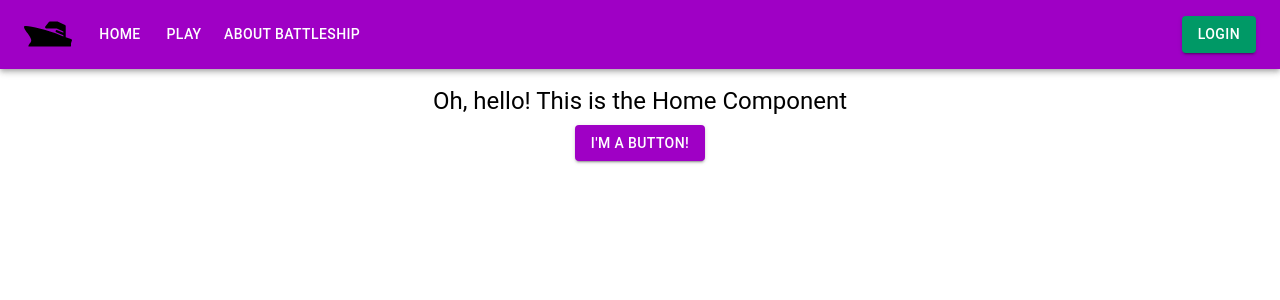
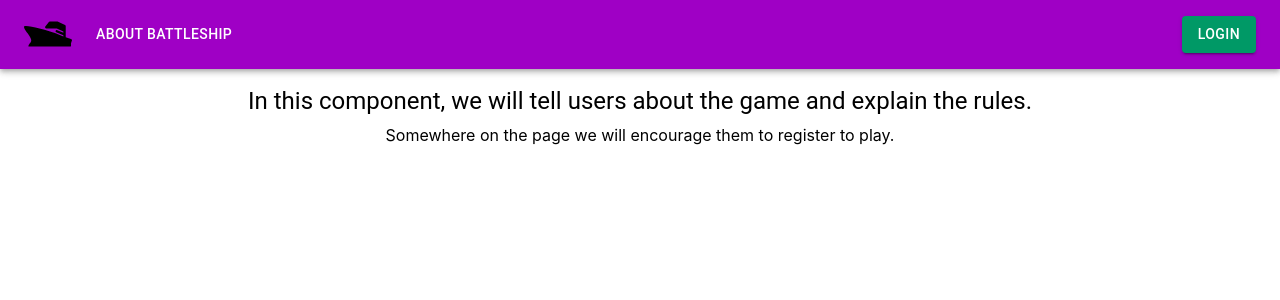
Before and after one commit to JordanAlexanderIT/itc-battleship-fe, a React (Create React App) app: page /about in a window 1280 px wide. Shown: the top 300 px of the page. Built offline with nearby package versions, Linux system fonts and the light colour scheme.

Commit message:
Fixed page structure
Re-arranged the page structure so that the 'about' component appears first if you are not logged in upon visiting the site.

```diff
--- a/src/App.js
+++ b/src/App.js
@@ -1,7 +1,7 @@
 import React from "react";
 import { Outlet } from "react-router-dom";
 import Navbar from "./Components/Navbar";
-import Home from "./Components/Home";
+import About from "./Components/About";
 import AppContext from "./Context/AppContext";
 import useUser from "./Hooks/useUser";
 import "./App.css";
@@ -25,7 +25,7 @@ function App() {
     >
       <div className="App">
         <Navbar />
-        {userId ? <Outlet /> : <Home />}
+        {userId ? <Outlet /> : <About />}
       </div>
     </AppContext.Provider>
   );
--- a/src/Components/About.jsx
+++ b/src/Components/About.jsx
@@ -3,13 +3,12 @@ const About = () => {
   return (
     <Box sx={{ display: "flex", flexDirection: "column", p: 2 }}>
       <Typography variant="h5" gutterBottom>
-        Oh, hello! This is the About Component
+        In this component, we will tell users about the game and explain the
+        rules.
       </Typography>
-      <Box>
-        <Button variant="contained" color="success">
-          I'm a button!
-        </Button>
-      </Box>
+      <Typography variant="body" gutterBottom>
+        Somewhere on the page we will encourage them to register to play.
+      </Typography>
     </Box>
   );
 };
--- a/src/Components/Navbar.jsx
+++ b/src/Components/Navbar.jsx
@@ -36,6 +36,7 @@ const customTheme = createTheme({
     },
   },
 });
+
 const pages = [
   {
     url: "",
@@ -44,10 +45,6 @@ const pages = [
   {
     url: "play",
     label: "Play",
-  },
-  {
-    url: "about",
-    label: "About Battleship",
   },
 ];
 const settings = [
@@ -64,9 +61,9 @@ const Navbar = () => {
   const divRef = React.useRef();
 
   const handleOpenNavMenu = (event) => {
-    setAnchorElNav(divRef.current);
+    setAnchorElNav(event.currentTarget);
   };
-  const handleOpenUserMenu = (event) => {
+  const handleOpenUserMenu = () => {
     setAnchorElUser(divRef.current);
   };
 
@@ -135,17 +132,26 @@ const Navbar = () => {
                   display: { xs: "block", md: "none" },
                 }}
               >
-                {pages.map((page) => (
+                <Link to="about" style={{ textDecoration: "none" }}>
+                  <MenuItem onClick={handleCloseNavMenu}>
+                    <Typography textAlign="center">About Battleship</Typography>
+                  </MenuItem>
+                </Link>
+                {userId
+                  ? pages.map((page) => (
                       <Link
                         to={page.url}
                         style={{ textDecoration: "none" }}
                         key={page.url}
                       >
                         <MenuItem onClick={handleCloseNavMenu}>
-                      <Typography textAlign="center">{page.label}</Typography>
+                          <Typography textAlign="center">
+                            {page.label}
+                          </Typography>
                         </MenuItem>
                       </Link>
-                ))}
+                    ))
+                  : null}
               </Menu>
             </Box>
             <Typography
@@ -157,7 +163,16 @@ const Navbar = () => {
               <img alt="Kaboom" src={battleship} className="navbar-logo" />
             </Typography>
             <Box sx={{ flexGrow: 1, display: { xs: "none", md: "flex" } }}>
-              {pages.map((page) => (
+              <Link to="about" style={{ textDecoration: "none" }}>
+                <Button
+                  onClick={handleCloseNavMenu}
+                  sx={{ my: 2, color: "white", display: "block" }}
+                >
+                  About Battleship
+                </Button>
+              </Link>
+              {userId
+                ? pages.map((page) => (
                     <Link
                       to={page.url}
                       style={{ textDecoration: "none" }}
@@ -170,7 +185,8 @@ const Navbar = () => {
                         {page.label}
                       </Button>
                     </Link>
-              ))}
+                  ))
+                : null}
             </Box>
             <Box ref={divRef}>
               {userId ? (
```
Lines whose indentation alone changed are shown as unchanged.
